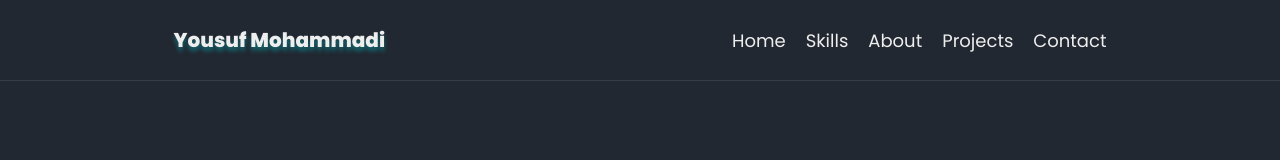
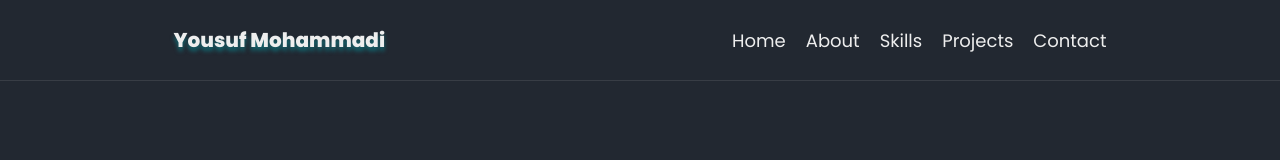
Before and after one commit to YousufMohammadi/portfolio, a React (Create React App) app: page / in a window 1280 px wide. Shown: the top 160 px of the page. Built offline with nearby package versions, Linux system fonts and the light colour scheme.

Commit message:
navigate link added to all section

```diff
--- a/src/Components/About.jsx
+++ b/src/Components/About.jsx
@@ -6,7 +6,7 @@ export function About() {
     const [text, setText] = useState(BIO);
     const [type, setType] = useState("string");
     return (
-      <div className="about-container">
+      <div className="about-container" id="about">
         <p className="section-heading">
           About <span>Me</span>
         </p>
--- a/src/Components/Abstract.jsx
+++ b/src/Components/Abstract.jsx
@@ -1,7 +1,7 @@
 import "../Styles/Components/Abstract.css"
 export function Abstract() {
     return (
-      <div className="abstract-container">
+      <div className="abstract-container" id="abstract">
         <div className="introduction">
           <p className="intro-par">
             CREATIVE <span>PROGRAMMER</span>
--- a/src/Components/Contact.jsx
+++ b/src/Components/Contact.jsx
@@ -1,7 +1,7 @@
 import "../Styles/Components/Contact.css"
 export function Contact() {
     return (
-      <div className="contact-container">
+      <div className="contact-container" id="contact">
         <div className="contact-section">
           <h2 className="section-heading">
             Got a project in <span>mind?</span>
--- a/src/Components/Header.jsx
+++ b/src/Components/Header.jsx
@@ -13,11 +13,21 @@ export function Header() {
       <div className="header-container">
         <div className="brand">Yousuf Mohammadi</div>
         <div className="header-links" id="links">
-          <Link className="link">Home</Link>
-          <Link className="link">Skills</Link>
-          <Link className="link">About</Link>
-          <Link className="link">Projects</Link>
-          <Link className="link">Contact</Link>
+          <a className="link" href={"#home"}>
+            Home
+          </a>
+          <a className="link" href={"#about"}>
+            About
+          </a>
+          <a className="link" href={"#skills"}>
+            Skills
+          </a>
+          <a className="link" href={"#projects"}>
+            Projects
+          </a>
+          <a className="link" href={"#contact"}>
+            Contact
+          </a>
         </div>
         <Link onClick={handleMenu} id="menu">
           <i class="fa-solid fa-bars"></i>
--- a/src/Components/Projects.jsx
+++ b/src/Components/Projects.jsx
@@ -1,7 +1,7 @@
 import "../Styles/Components/Projects.css"
 export function Projects() {
     return (
-      <div className="projects-container">
+      <div className="projects-container" id="projects">
         <p className="section-heading">
           MY <span>Projects</span>
         </p>
--- a/src/Components/Skills.jsx
+++ b/src/Components/Skills.jsx
@@ -1,7 +1,7 @@
 import "../Styles/Components/Skills.css"
 export function Skills() {
     return (
-      <div className="skills-container">
+      <div className="skills-container" id="skills">
         <p className="section-heading">
           My <span>Skills</span>
         </p>
--- a/src/Pages/Home.jsx
+++ b/src/Pages/Home.jsx
@@ -7,7 +7,7 @@ import { Projects } from "../Components/Projects";
 import { Skills } from "../Components/Skills";
 
 export function Home() {
-    return <div>
+    return <div id="home">
         <Header />
         <Abstract />
         <About />
```
